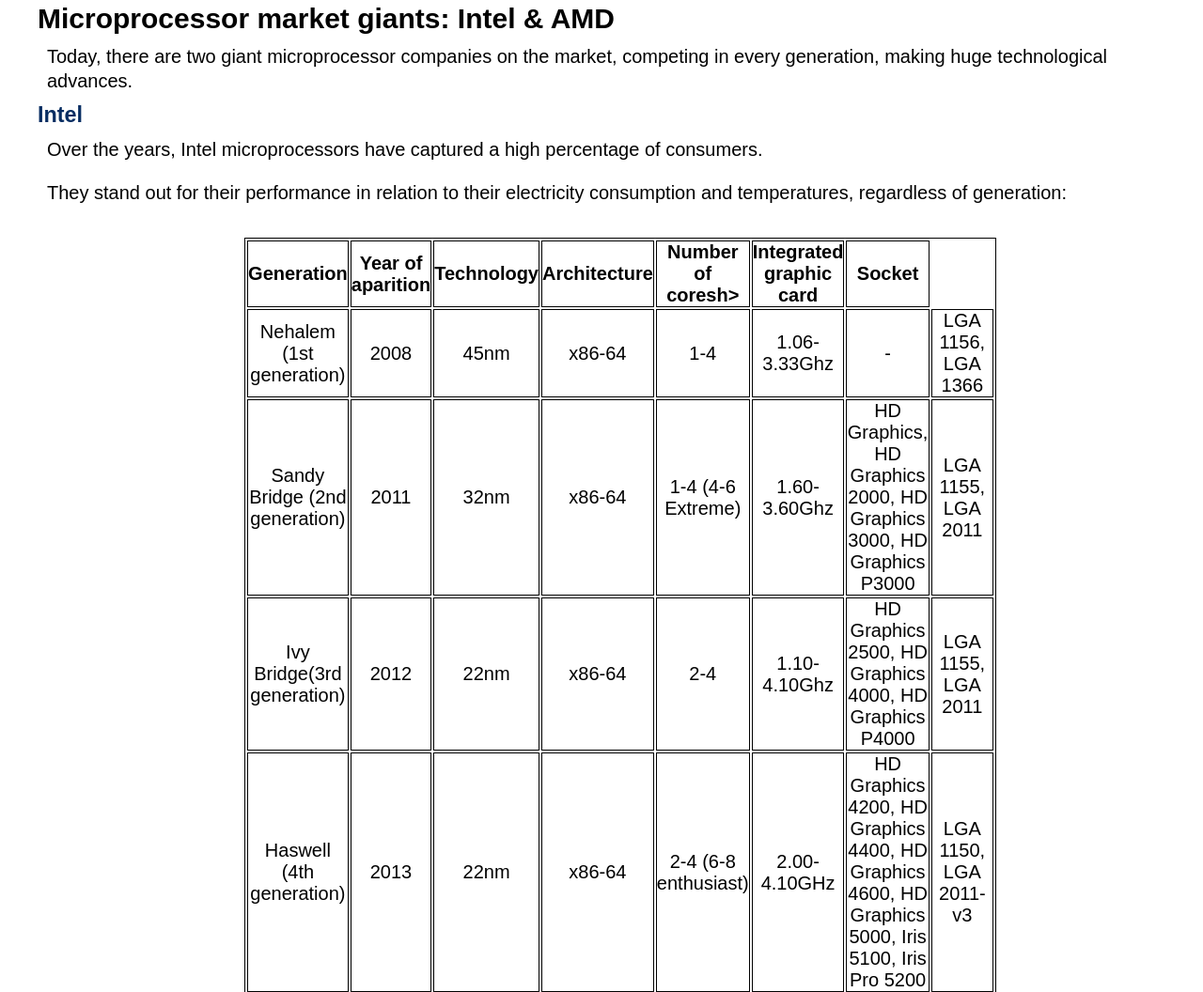
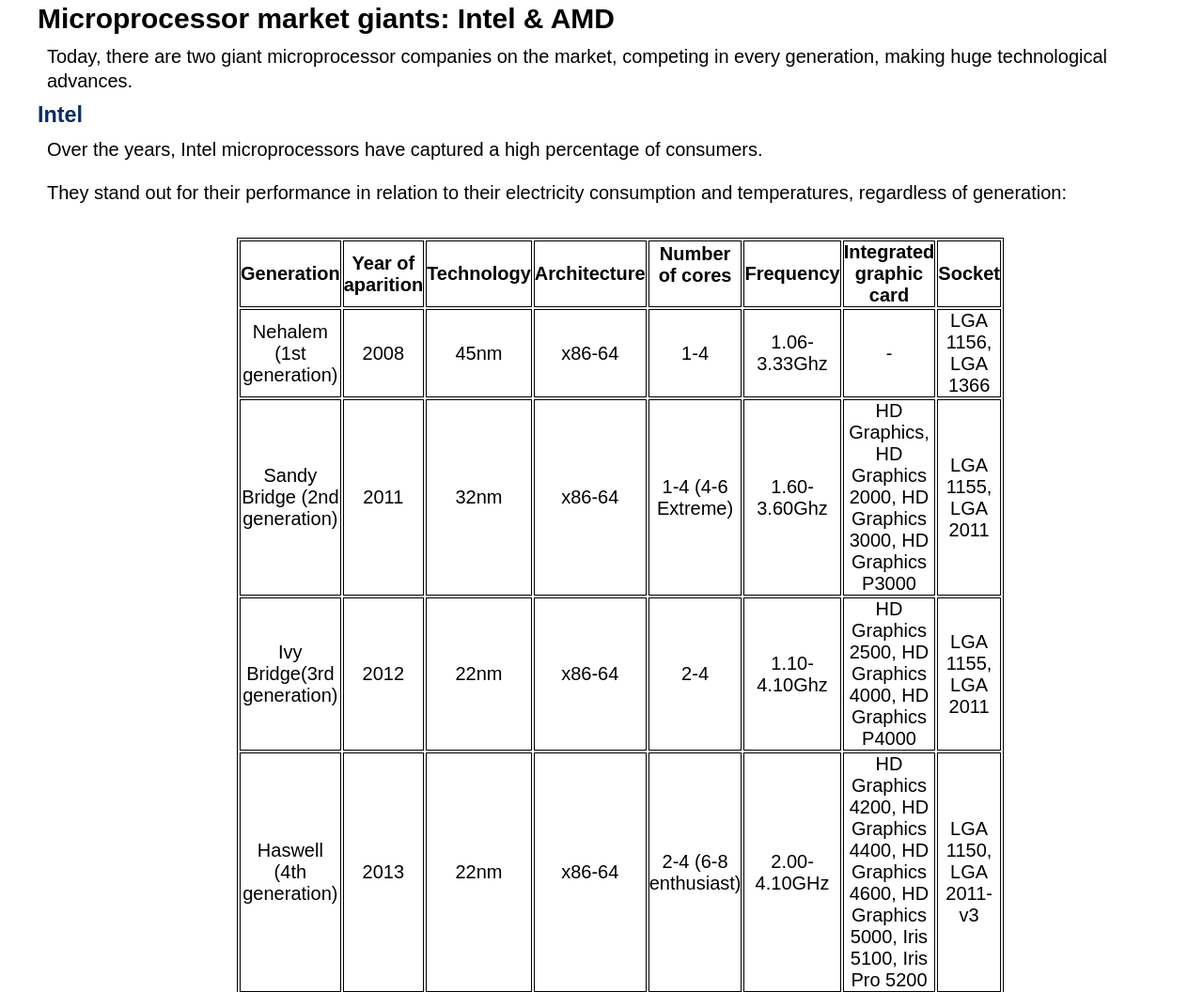
Before and after one commit to RobertoCiurea/PC-Complexity, a plain HTML site: page cpuENG.html in a window 1280 px wide. Shown: the part 2645-3701 px from the top of the page at 94% size. Drawn offline with Linux system fonts and the light colour scheme.

Commit message:
Add files via upload

```diff
--- a/cpuENG.html
+++ b/cpuENG.html
@@ -94,7 +94,8 @@
                         <th>Year of aparition</th>
                         <th>Technology</th>
                         <th>Architecture</th>
-                        <th>Number of coresh>
+                        <th>Number of cores</p>
+                        <th>Frequency</th>
                         <th>Integrated graphic card</th>
                         <th>Socket</th>
                     </tr>
```
